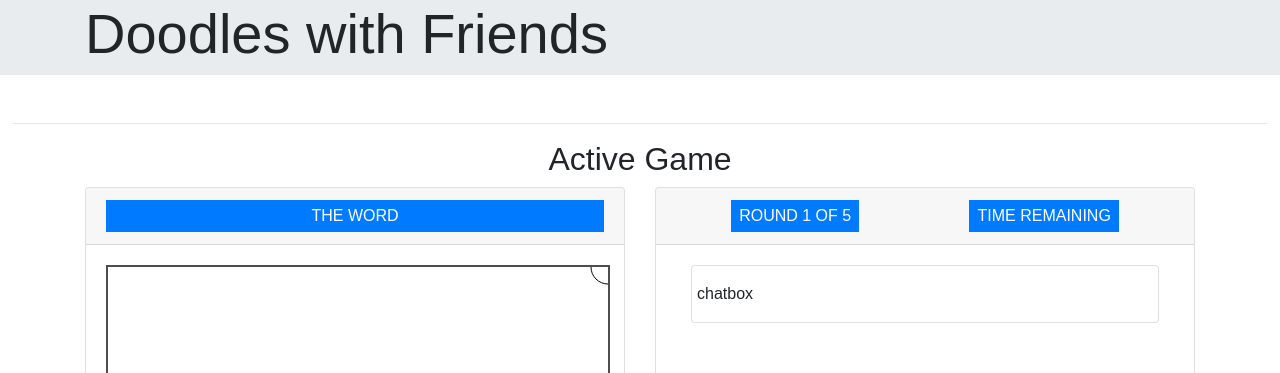
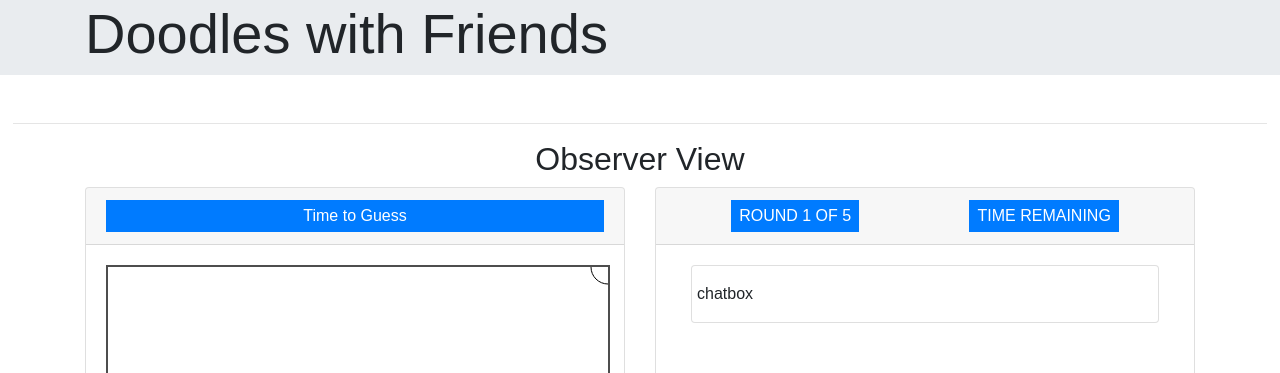
Before and after one commit to ToMakPo/Doodles-with-Friends, a React (Create React App) app in the folder client/: page / in a window 1280 px wide. Shown: the top 373 px of the page. Built offline with nearby package versions, Linux system fonts and the light colour scheme.

Commit message:
added an observer view

```diff
--- a/client/src/App.js
+++ b/client/src/App.js
@@ -7,7 +7,8 @@ import Signup from './pages/Signup'
 import Home from './pages/Home'
 import Options from './pages/Options'
 import WaitingRoom from './pages/WaitingRoom'
-import ActiveGame from './pages/ActiveGame'
+import ArtistView from './pages/ArtistView'
+import ObserverView from './pages/ObserverView'
 import ScoreBoard from './pages/ScoreBoard'
 import GameContext from './utils/GameContext'
 import PageNotFound from './pages/PageNotFound'
@@ -26,7 +27,7 @@ const App = () => {
 
 			{
 				// If the user is not logged in, then direct the user to the login page. Other wise, take them to the page requested page.
-				true ? <ActiveGame/> :
+				true ? <ObserverView/> :
 				activeUser === null ? (
 					loginDisplay
 						? <Login {...{logUserIn, setLoginDisplay}}/>
@@ -39,7 +40,8 @@ const App = () => {
 							<Route exact path='/home' component={Home}/>
 							<Route exact path='/options' component={Options}/>
 							<Route exact path='/waiting-room/:roomId' component={WaitingRoom}/>
-							<Route exact path='/active-game/:roomId' component={ActiveGame}/>
+							<Route exact path='/active-game/:roomId' component={ArtistView}/>
+							<Route exact path='/active-game/:roomId' component={ObserverView}/>
 							<Route exact path='/score-board/:roomId' component={ScoreBoard}/>
 							<Route path='/' component={PageNotFound}/>
 						</Switch>
--- a/client/src/pages/ActiveGame.js
+++ b/client/src/pages/ArtistView.js
@@ -1,11 +1,11 @@
 import ChatBox from "../components/ChatBox"
 const { default: Canvas } = require("../components/Canvas")
 
-const ActiveGame = () => {
+const ArtistView = () => {
     return (
         <div className="container ">
             <main>
-                <h2>Active Game</h2>
+                <h2>Artist View</h2>
                 <div className="card-deck">
 
                 <div className="card">
@@ -47,4 +47,4 @@ const ActiveGame = () => {
         </div>
     )
 }
-export default ActiveGame
+export default ArtistView
--- /dev/null
+++ b/client/src/pages/ObserverView.js
@@ -0,0 +1,50 @@
+import ChatBox from "../components/ChatBox"
+const { default: Canvas } = require("../components/Canvas")
+
+const ObserverView = () => {
+    return (
+        <div className="container ">
+            <main>
+                <h2>Observer View</h2>
+                <div className="card-deck">
+
+                <div className="card">
+                    <div className="card-header">
+                        <span class="d-block p-2 bg-primary text-white text-center">Time to Guess</span>
+                    </div>
+                    <div className="card-body">
+                        <div className="">
+                            <Canvas width={500} height={500} active={true}/>
+                        </div>
+                    </div>
+                </div>
+
+                <div className="card">
+                    <div className="card-header">
+                        <div className="">
+                            <div className="d-flex justify-content-around align-items-center">
+
+                                <div className="d-inline p-2 bg-primary text-white">
+                                ROUND 1 OF 5
+                                </div>
+
+                                <div className="d-inline p-2 bg-primary text-white">
+                                TIME REMAINING
+                                </div>
+                            </div>
+                        </div>
+                    </div>
+
+                    <div className="card-body">
+                        <div className="row align-items-end">
+                            <ChatBox/>
+                        </div>
+                    </div>
+                </div>
+                </div>
+
+            </main>
+        </div>
+    )
+}
+export default ObserverView
```
